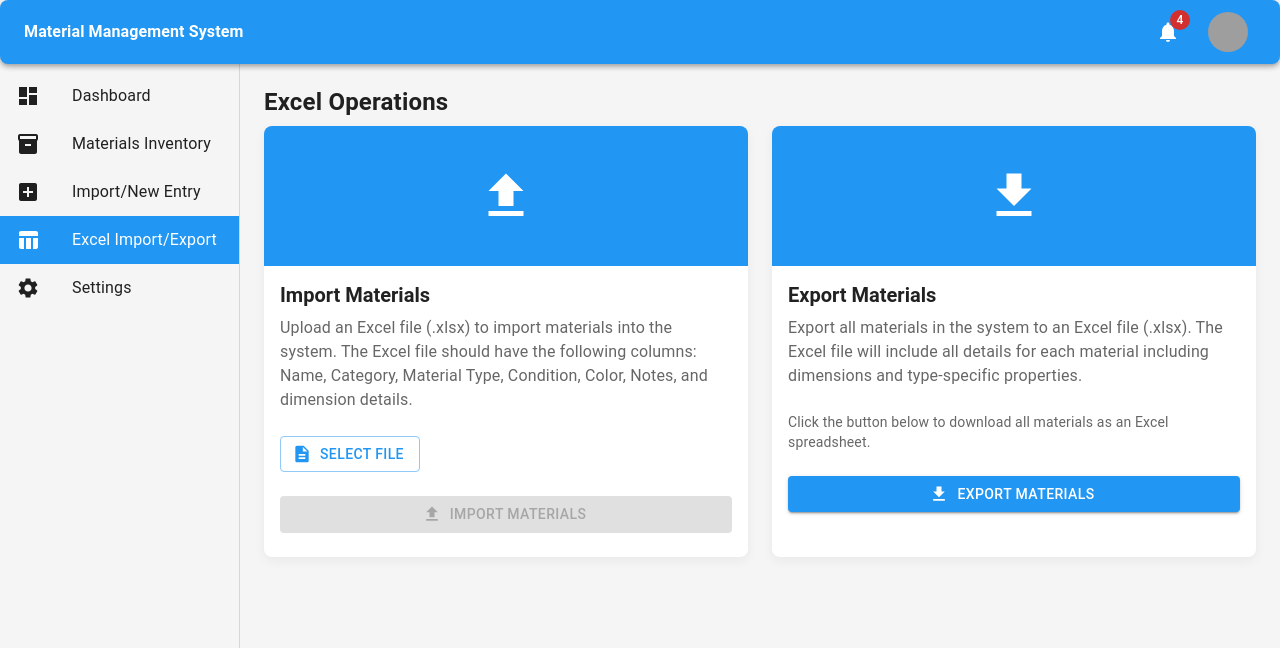
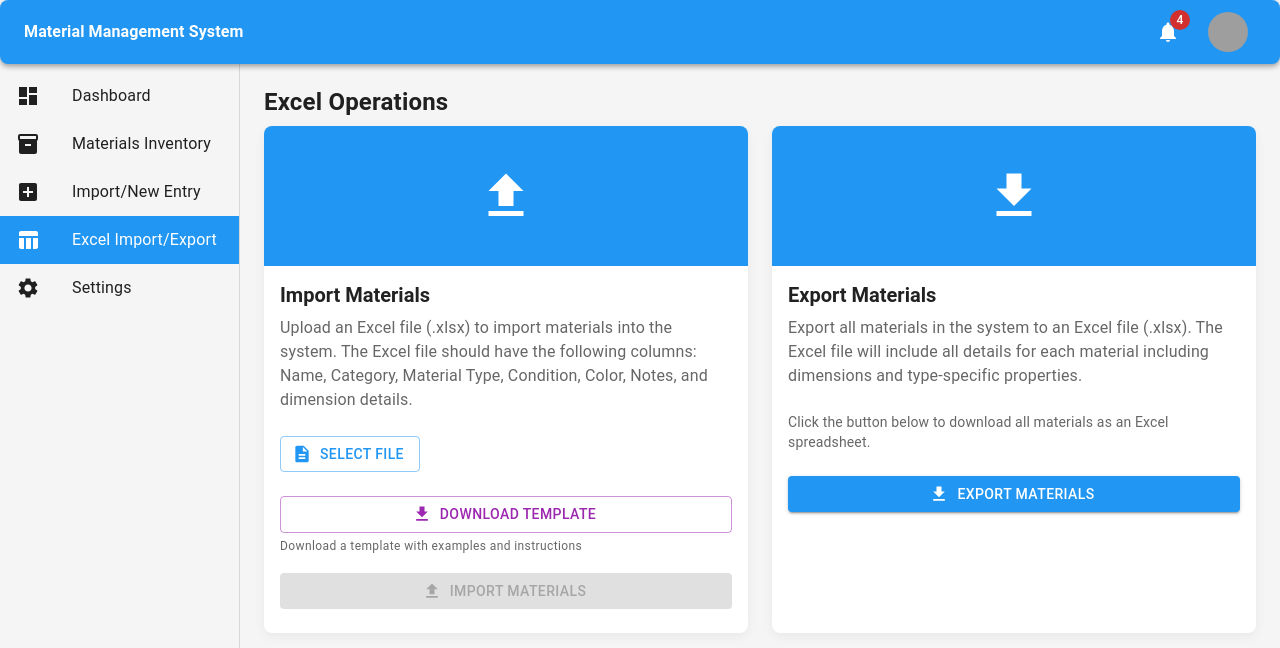
Before and after one commit to pahmel0/bachelor-project, a React (Vite) app in the folder frontend/: page /excelOperations in a window 1280 px wide. Shown: the top 648 px of the page. Built offline with nearby package versions, Linux system fonts and the light colour scheme; no server answers; sample sign-in values are in the browser's storage; grey boxes are pictures that could not be loaded.

Commit message:
Add template download functionality with user feedback

```diff
--- a/frontend/src/pages/ExcelOperations.tsx
+++ b/frontend/src/pages/ExcelOperations.tsx
@@ -80,7 +80,6 @@ const ExcelOperations = () => {
       setImporting(false);
     }
   };
-
   const handleExport = async () => {
     try {
       setExporting(true);
@@ -115,6 +114,43 @@ const ExcelOperations = () => {
       });
     } finally {
       setExporting(false);
+    }
+  };
+
+  // Handle template download
+  const [downloadingTemplate, setDownloadingTemplate] = useState(false);
+
+  const handleTemplateDownload = async () => {
+    try {
+      setDownloadingTemplate(true);
+      const blob = await materialService.downloadExcelTemplate();
+
+      // Create a download link and trigger it
+      const url = window.URL.createObjectURL(blob);
+      const link = document.createElement("a");
+      link.href = url;
+      link.setAttribute("download", "material-template.xlsx");
+      document.body.appendChild(link);
+      link.click();
+
+      // Clean up
+      link.parentNode?.removeChild(link);
+      window.URL.revokeObjectURL(url);
+
+      setSnackbar({
+        open: true,
+        message: "Template downloaded successfully!",
+        severity: "success",
+      });
+    } catch (error) {
+      console.error("Template download failed:", error);
+      setSnackbar({
+        open: true,
+        message: "Failed to download template.",
+        severity: "error",
+      });
+    } finally {
+      setDownloadingTemplate(false);
     }
   };
 
@@ -180,6 +216,32 @@ const ExcelOperations = () => {
                   </Typography>
                 )}
               </Box>
+
+              <Grid container spacing={1} sx={{ mb: 2 }}>
+                <Grid item xs={12}>
+                  <Button
+                    variant="outlined"
+                    color="secondary"
+                    startIcon={<FileDownloadIcon />}
+                    onClick={handleTemplateDownload}
+                    disabled={downloadingTemplate}
+                    fullWidth
+                  >
+                    {downloadingTemplate ? (
+                      <CircularProgress size={24} />
+                    ) : (
+                      "Download Template"
+                    )}
+                  </Button>
+                  <Typography
+                    variant="caption"
+                    color="text.secondary"
+                    sx={{ display: "block", mt: 0.5 }}
+                  >
+                    Download a template with examples and instructions
+                  </Typography>
+                </Grid>
+              </Grid>
 
               <Button
                 variant="contained"
```
